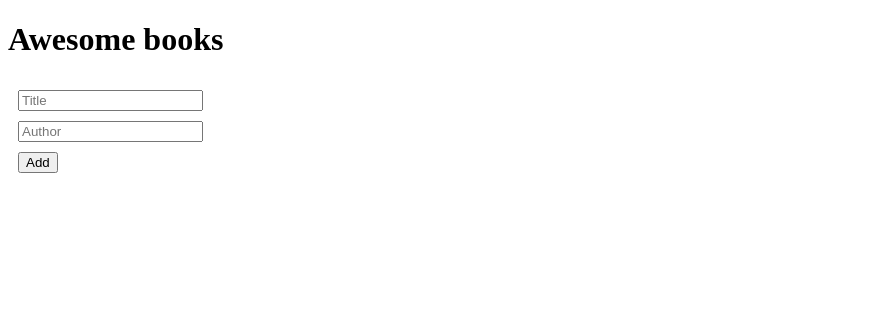
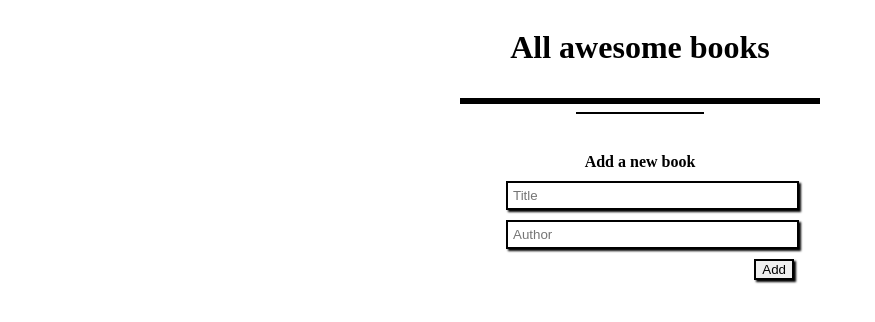
Before and after one commit to Elhambasir/Awesome_books, a website: page index.html in a window 1280 px wide. Shown: the whole page, without its empty margins (0-875 px from the left). Drawn offline with Linux system fonts and the light colour scheme.

Commit message:
Add style to form

```diff
--- a/index.html
+++ b/index.html
@@ -12,14 +12,16 @@
 <body>
     <div class="container">
         <div class="title">
-            <h1>Awesome books</h1>
+            <h1>All awesome books</h1>
         </div>
         <div class="list">
             <table class="table">
 
             </table>
+            <hr>
         </div>
         <div class="addToList">
+            <h4>Add a new book</h4>
             <form action="#">
                 <div class="inputName">
                     <input type="text" name="title" class="bookTitle" required placeholder="Title">
--- a/script.js
+++ b/script.js
@@ -45,11 +45,9 @@ class Books {
       data.forEach(element => {
         const generatedContent = `
         <tr>
-        <td>${element.title}</td>
-        <td>${element.author}</td>
+        <td>"${element.author}" by ${element.title}</td>
         <td><button id="removeBtn" onclick='removeFun("${element.title}")'>Remove</button></td>
-        <td><hr></td>
-      </tr>
+        </tr>
         `;
         bookData += generatedContent;
       });
@@ -65,7 +63,7 @@ addBtn.addEventListener('click', (e) => {
   obj.addBooks();
 })
 
-function removeFun(item){
+function removeFun(item) {
   obj.removeItem(item)
 };
 
--- a/style.css
+++ b/style.css
@@ -1,11 +1,88 @@
 table td {
-  display: table-row;
+  /* display: table-row; */
+  padding: 5px;
 }
 
 .container {
+  max-width: 400px;
+  margin: 0 auto;
+  display: flex;
+  justify-content: center;
+  flex-direction: column;
+  align-items: center;
+}
+
+.list {
   width: 90%;
+  padding: 10px;
 }
 
 form > * {
   margin: 10px 10px;
 }
+
+table {
+  width: 100%;
+  border: 3px solid black;
+}
+
+table tr td:last-child {
+  text-align: right;
+}
+
+table tr:nth-child(odd) {
+  background-color: #f2f2f2;
+}
+
+div.list hr {
+  width: 35%;
+  border: 1px solid black;
+}
+
+.addToList h4 {
+  text-align: center;
+  margin-bottom: 0;
+}
+
+.btnAddCover {
+  text-align: right;
+}
+
+.btnAddCover button,
+#removeBtn {
+  border: 2px solid black;
+  box-shadow: 2px 2px 2px black;
+}
+
+#removeBtn:hover {
+  cursor: pointer;
+}
+
+.btnAddCover button:hover {
+  cursor: pointer;
+}
+
+.addToList {
+  text-align: center;
+  width: 90%;
+  display: flex;
+  justify-content: center;
+  align-items: center;
+  flex-direction: column;
+}
+
+form {
+  width: 80%;
+}
+
+form div {
+  text-align: center;
+  width: 100%;
+}
+
+form input {
+  padding: 5px;
+  width: 97%;
+  border: 2px solid black;
+  box-shadow: 2px 2px 2px black;
+}
```
Also changed, not shown: 1 other file.
